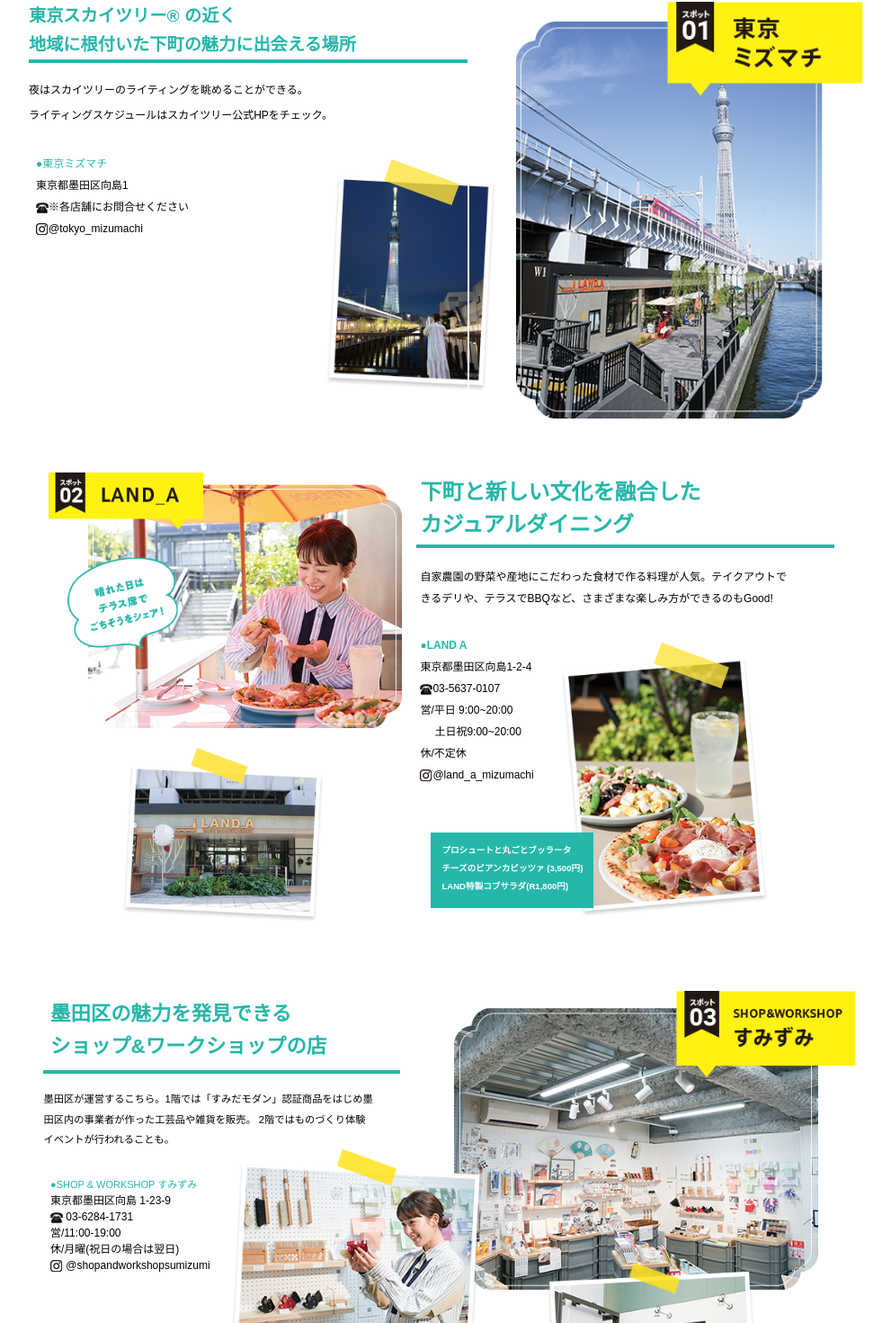
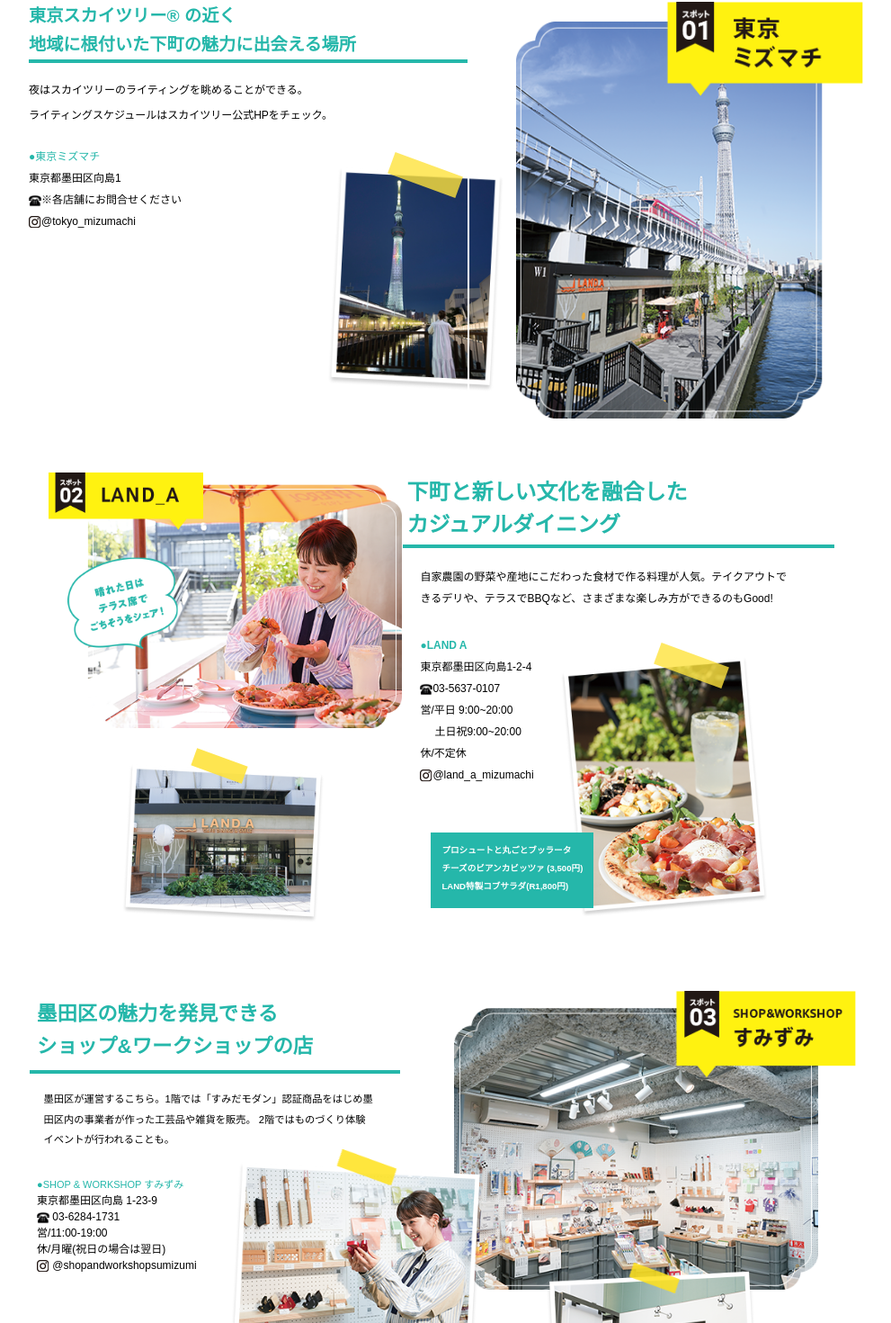
Before and after one commit to hars123h/japenese_toursite, a React (Create React App) app: page / in a window 1280 px wide. Shown: the part 1387-2857 px from the top of the page at 90% size, without its empty margins (160-1151 px from the left). Built offline with nearby package versions, Linux system fonts and the light colour scheme.

Commit message:
Changing 2nd last

```diff
--- a/src/App.css
+++ b/src/App.css
@@ -117,15 +117,30 @@
 .jpy22 {
   font-size: 14px;
 }
+.screen4Head {
+  /* margin-left: -10px !important; */
+}
 @media only screen and (max-width: 1500px) {
   .planePadding {
     width: 70% !important;
+  }
+  .shop03Li {
+    margin-left: -15px !important;
+  }
+  .screen4Head {
+    margin-left: -15px !important;
   }
   .widthOuter {
     width: 70%;
   }
 }
 @media only screen and (max-width: 500px) {
+  .shop03Li {
+    margin-left: -0px !important;
+  }
+  .screen4Head {
+    margin-left: 0px !important;
+  }
   .planePadding {
     width: 100% !important;
   }
@@ -359,6 +374,7 @@
   }
   .screen11Head {
     font-size: 11px;
+    text-align: center !important;
   }
   .screen11Right {
     width: 110%;
--- a/src/App.jsx
+++ b/src/App.jsx
@@ -119,7 +119,7 @@
                 夜はスカイツリーのライティングを眺めることができる。<br />
                 ライティングスケジュールはスカイツリー公式HPをチェック。
               </div>
-              <div className="part3 flex p-2 justify-between mt-5 cstm:text-[12px] xcstm:text-[15px] s3li" style={{ lineHeight: '24px' }}>
+              <div className="part3 flex  justify-between mt-5 cstm:text-[12px] xcstm:text-[15px] s3li" style={{ lineHeight: '24px' }}>
                 <div>
                   <div className='text-[#25b7aa]'>●東京ミズマチ</div>
                   <div className='text-black '>東京都墨田区向島1</div>
@@ -251,7 +251,7 @@
 
           <div className="box flex  md:flex-row flex-col p-4 mt-10 w-[90%] md:w-[60%] mx-auto cstm:w-[51%] max-w-6xl shop03Outer widthOuter">
             <div className='flex flex-col  md:w-[60%]  relative shop03OuterTeaxt'>
-              <div className="part1 p-2 md:text-3xl cstm:text-[1.4rem] text-[#25b7aa] font-bold border-b-4 border-[#25b7aa] xcstm:text-sm screen4Head">
+              <div className="part1 p-2 md:text-3xl cstm:text-[1.4rem]  text-[#25b7aa] font-bold border-b-4 border-[#25b7aa] xcstm:text-sm screen4Head">
                 墨田区の魅力を発見できる<br />
                 ショップ&ワークショップの店
               </div>
```
